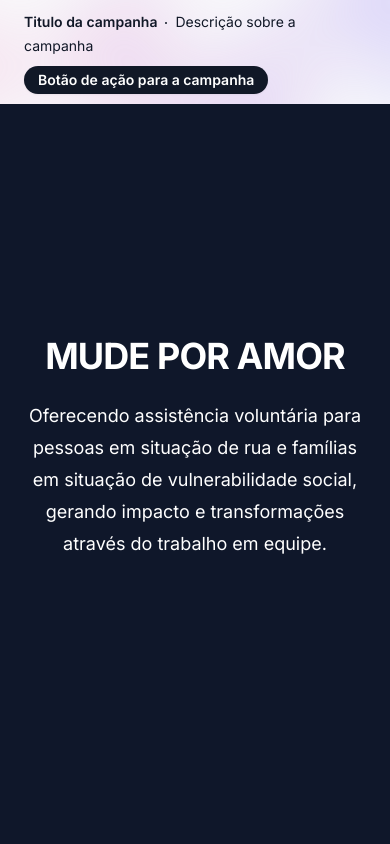
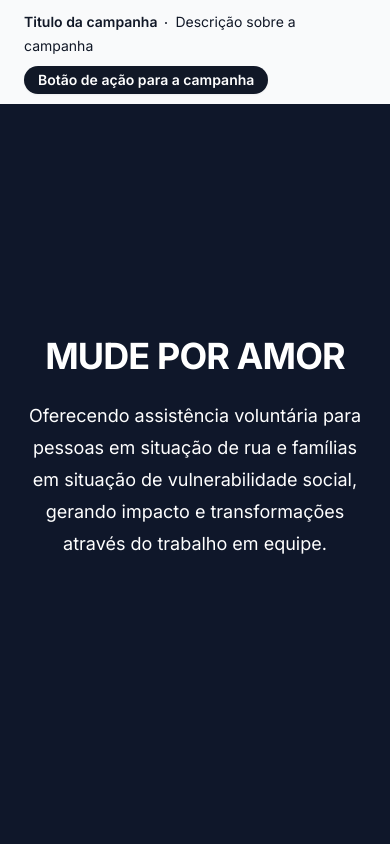
Before and after one commit to opatricpires/mude-por-amor-website, a Next.js app: page / in a window 390 px wide. Shown: the top 844 px of the page. Built offline with nearby package versions, Linux system fonts and the light colour scheme.

Commit message:
refactor: update banner

```diff
--- a/src/components/Banner.tsx
+++ b/src/components/Banner.tsx
@@ -2,31 +2,7 @@ import React from "react";
 
 const Banner = () => {
   return (
-    <div className="relative isolate flex items-center gap-x-6 overflow-hidden bg-gray-50 px-6 py-2.5 sm:px-3.5 sm:before:flex-1">
-      <div
-        className="absolute left-[max(-7rem,calc(50%-52rem))] top-1/2 -z-10 -translate-y-1/2 transform-gpu blur-2xl"
-        aria-hidden="true"
-      >
-        <div
-          className="aspect-[577/310] w-[36.0625rem] bg-gradient-to-r from-[#ff80b5] to-[#9089fc] opacity-30"
-          style={{
-            clipPath:
-              "polygon(74.8% 41.9%, 97.2% 73.2%, 100% 34.9%, 92.5% 0.4%, 87.5% 0%, 75% 28.6%, 58.5% 54.6%, 50.1% 56.8%, 46.9% 44%, 48.3% 17.4%, 24.7% 53.9%, 0% 27.9%, 11.9% 74.2%, 24.9% 54.1%, 68.6% 100%, 74.8% 41.9%)",
-          }}
-        />
-      </div>
-      <div
-        className="absolute left-[max(45rem,calc(50%+8rem))] top-1/2 -z-10 -translate-y-1/2 transform-gpu blur-2xl"
-        aria-hidden="true"
-      >
-        <div
-          className="aspect-[577/310] w-[36.0625rem] bg-gradient-to-r from-[#ff80b5] to-[#9089fc] opacity-30"
-          style={{
-            clipPath:
-              "polygon(74.8% 41.9%, 97.2% 73.2%, 100% 34.9%, 92.5% 0.4%, 87.5% 0%, 75% 28.6%, 58.5% 54.6%, 50.1% 56.8%, 46.9% 44%, 48.3% 17.4%, 24.7% 53.9%, 0% 27.9%, 11.9% 74.2%, 24.9% 54.1%, 68.6% 100%, 74.8% 41.9%)",
-          }}
-        />
-      </div>
+    <div className="relative flex items-center justify-center gap-x-6 overflow-hidden bg-gray-50 px-6 py-2.5 sm:px-3.5">
       <div className="flex flex-wrap items-center gap-x-4 gap-y-2">
         <p className="text-sm leading-6 text-gray-900">
           <strong className="font-semibold">Titulo da campanha</strong>
@@ -43,7 +19,7 @@ const Banner = () => {
           href="#"
           className="flex-none rounded-full bg-gray-900 px-3.5 py-1 text-sm font-semibold text-white shadow-sm hover:bg-gray-700 focus-visible:outline focus-visible:outline-2 focus-visible:outline-offset-2 focus-visible:outline-gray-900"
         >
-         Botão de ação para a campanha
+          Botão de ação para a campanha
         </a>
       </div>
     </div>
```
